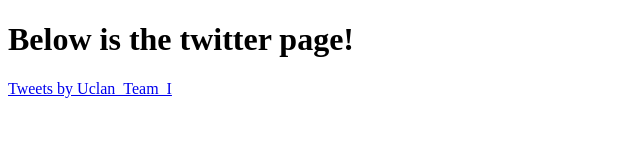
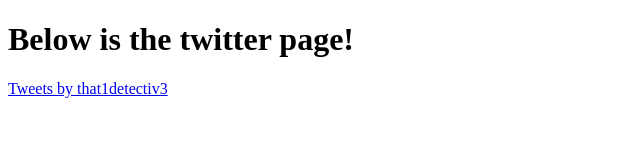
Before and after one commit to GeorgeKyriakou2/Worksheet11, a plain HTML site: page index.html in a window 1280 px wide. Shown: the full height of the page, 0-640 px from the left. Drawn offline with Linux system fonts and the light colour scheme.

Commit message:
Update index.html
changed the twitter page to someone else's to see the difference display

```diff
--- a/index.html
+++ b/index.html
@@ -16,7 +16,7 @@
 
 <body>
 <h1>Below is the twitter page!</h1>
-<a class="twitter-timeline" href="https://twitter.com/Uclan_Team_I?ref_src=twsrc%5Etfw">Tweets by Uclan_Team_I</a> <script async src="https://platform.twitter.com/widgets.js" charset="utf-8"></script>
+<a class="twitter-timeline" href="https://twitter.com/that1detectiv3?ref_src=twsrc%5Etfw">Tweets by that1detectiv3</a> <script async src="https://platform.twitter.com/widgets.js" charset="utf-8"></script>
 </body>
 
 
```
